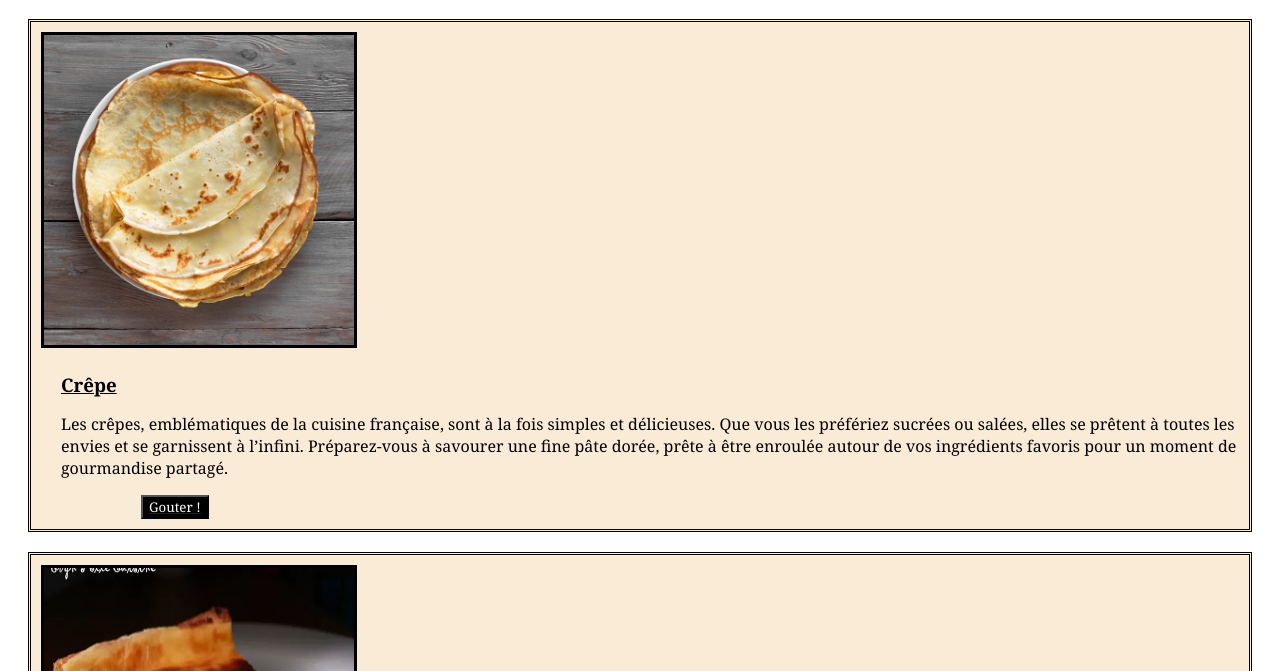
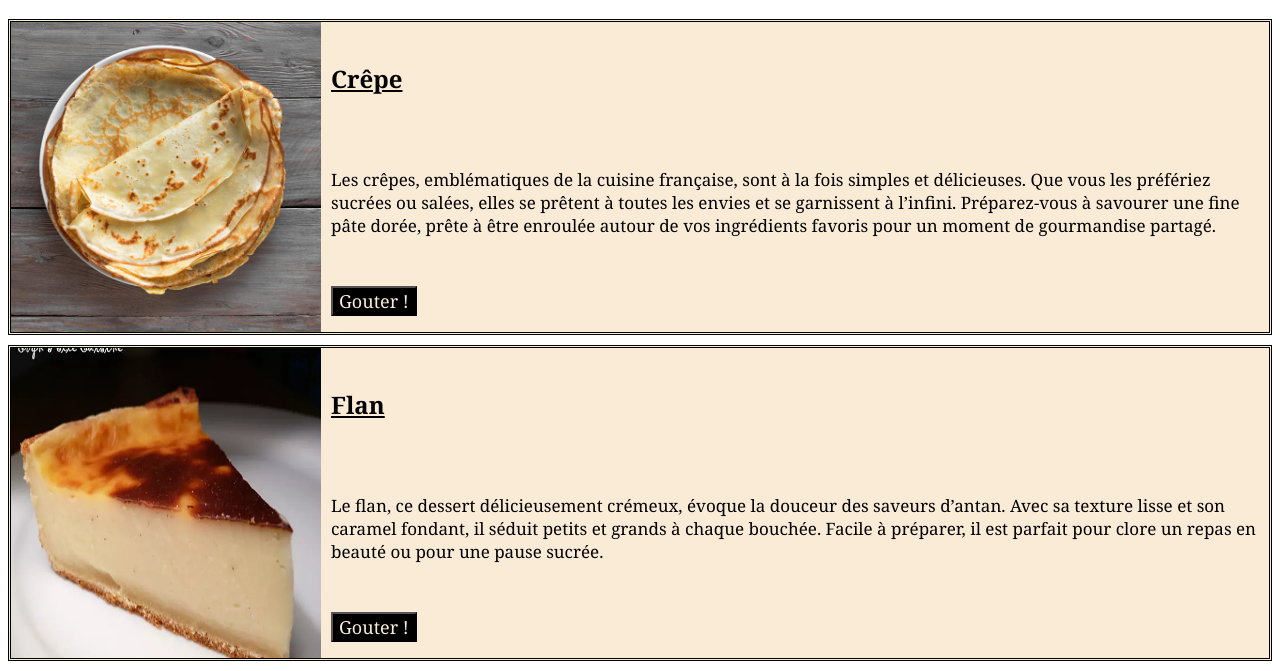
Before and after one commit to Neo-Glam/odin-recipes, a plain HTML site: page index.html in a window 1280 px wide. Shown: the part 67-738 px from the top of the page. Drawn offline with Linux system fonts and the light colour scheme.

Commit message:
change l'accueille

```diff
--- a/index.html
+++ b/index.html
@@ -9,49 +9,59 @@
 <body>
     <h1>Recettes</h1>
 
+<div class="book">
     <div class="case">
-    <img class="im1 creimg"
+    <img
     src="./images/crepes.jpeg"
     alt="crepes fraiche" height="310" width="310">
 
     <div class="flavor">
-    <h3 class="p">Crêpe</h3>
-    <p class="p">Les crêpes, emblématiques de la cuisine française, sont à la fois simples et délicieuses. Que vous les préfériez sucrées ou salées, elles se prêtent à toutes les envies et se garnissent à l’infini. Préparez-vous à savourer une fine pâte dorée, prête à être enroulée autour de vos ingrédients favoris pour un moment de gourmandise partagé.</p>
-    </div>
+    <h3>Crêpe</h3>
+    <p>Les crêpes, emblématiques de la cuisine française, sont à la fois simples et délicieuses. Que vous les préfériez sucrées ou salées, elles se prêtent à toutes les envies et se garnissent à l’infini. Préparez-vous à savourer une fine pâte dorée, prête à être enroulée autour de vos ingrédients favoris pour un moment de gourmandise partagé.</p>
 
+    <div class="button">
     <a href="recipes/crepes.html">
         <button id="crepes">Gouter !</button>
     </a>
     </div>
+    </div>
+    </div>
 
     <div class="case">
-    <img class="im1"
+    <img
     src="./images/flan.jpeg" alt="delicieux flan"
     width="310" height="310">
 
     <div class="flavor">
-    <h3 class="p">Flan</h3>
-    <p class="p">Le flan, ce dessert délicieusement crémeux, évoque la douceur des saveurs d’antan. Avec sa texture lisse et son caramel fondant, il séduit petits et grands à chaque bouchée. Facile à préparer, il est parfait pour clore un repas en beauté ou pour une pause sucrée.</p>
-    </div>
+    <h3>Flan</h3>
+    <p>Le flan, ce dessert délicieusement crémeux, évoque la douceur des saveurs d’antan. Avec sa texture lisse et son caramel fondant, il séduit petits et grands à chaque bouchée. Facile à préparer, il est parfait pour clore un repas en beauté ou pour une pause sucrée.</p>
 
+    <div class="button">
     <a href="recipes/flan.html">
         <button id="flan">Gouter !</button>
     </a>
     </div>
+    </div>
+    </div>
 
     <div class="case">
-    <img class="im1"
+    <img
     src="./images/gateau_au_chocolat.jpg" alt="super gateau au chocolat"
     height="310" width="310">
 
     <div class="flavor">
-    <h3 class="p">Gâteau au chocolat</h3>
-    <p class="p">Le gâteau au chocolat, véritable star des desserts, est synonyme de réconfort et de plaisir. Avec son cœur moelleux et son goût intense, il fait fondre les cœurs des amoureux du chocolat. Que ce soit pour un anniversaire ou une simple envie sucrée, ce délice saura ravir vos papilles et celles de vos invités.</p>
+    <h3>Gâteau au chocolat</h3>
+    <p>Le gâteau au chocolat, véritable star des desserts, est synonyme de réconfort et de plaisir. Avec son cœur moelleux et son goût intense, il fait fondre les cœurs des amoureux du chocolat. Que ce soit pour un anniversaire ou une simple envie sucrée, ce délice saura ravir vos papilles et celles de vos invités.</p>
+
+    <div class="button">
+    <a href="recipes/gateau_au_chocolat.html">
+        <button id="gateau">Gouter !</button>
+    </a>
+    </div>
+    </div>
     </div>
 
-    <a href="recipes/gateau_au_chocolat.html">
-        <button id="gateau">Gouter !</button></a>
-    </div>
+</div>
 
 </body>
 </html>
--- a/styles/styles.css
+++ b/styles/styles.css
@@ -9,54 +9,50 @@ h1 {
     text-decoration: underline;
 }
 
-h3 {
-    text-decoration: underline;
-    margin-bottom: 10px;
-}
+.book {
+    display: flex;
+    flex-direction: column;
+    gap: 10px;
 
-.im1 {
-    border-style: solid;
-    margin-right: 20px;
 }
 
 .case {
-    padding: 10px;
-    margin: 20px;
+    display: flex;
     border-style: double;
-    background-color: antiquewhite;
+    justify-content: space-around;
+    gap: 10px;
+    background: antiquewhite;
+
 
 }
 
-.flavor {
-    background-color: inherit;
-}
+.case p {
+    font-size: 17px;
+    background: antiquewhite;
 
-.recette {
-    padding: 20px;
-    margin: 20px;
-    border-style: double;
-    background-color: antiquewhite;
 
 }
 
-.C {
-    background-color: inherit;
-
+.case h3 {
+    font-size: 24px;
+    text-decoration: underline;
+    background: antiquewhite;
 }
 
-.p {
-    background-color: inherit;
-    margin-left: 20px;
+.flavor {
+    display: flex;
+    flex-direction: column;
+    justify-content: space-around;
+    background: antiquewhite;
+}
+.button {
+    align-self: flex-start;
 }
 
-
-
-button {
+.button button {
     background-color: black;
-    color: rgb(255, 255, 255);
-    display: block;
-    margin-left: 100px;
-    margin-top: 10px;
+    color: antiquewhite;
+    font-size: large;
 }
 
 .liste {
```
